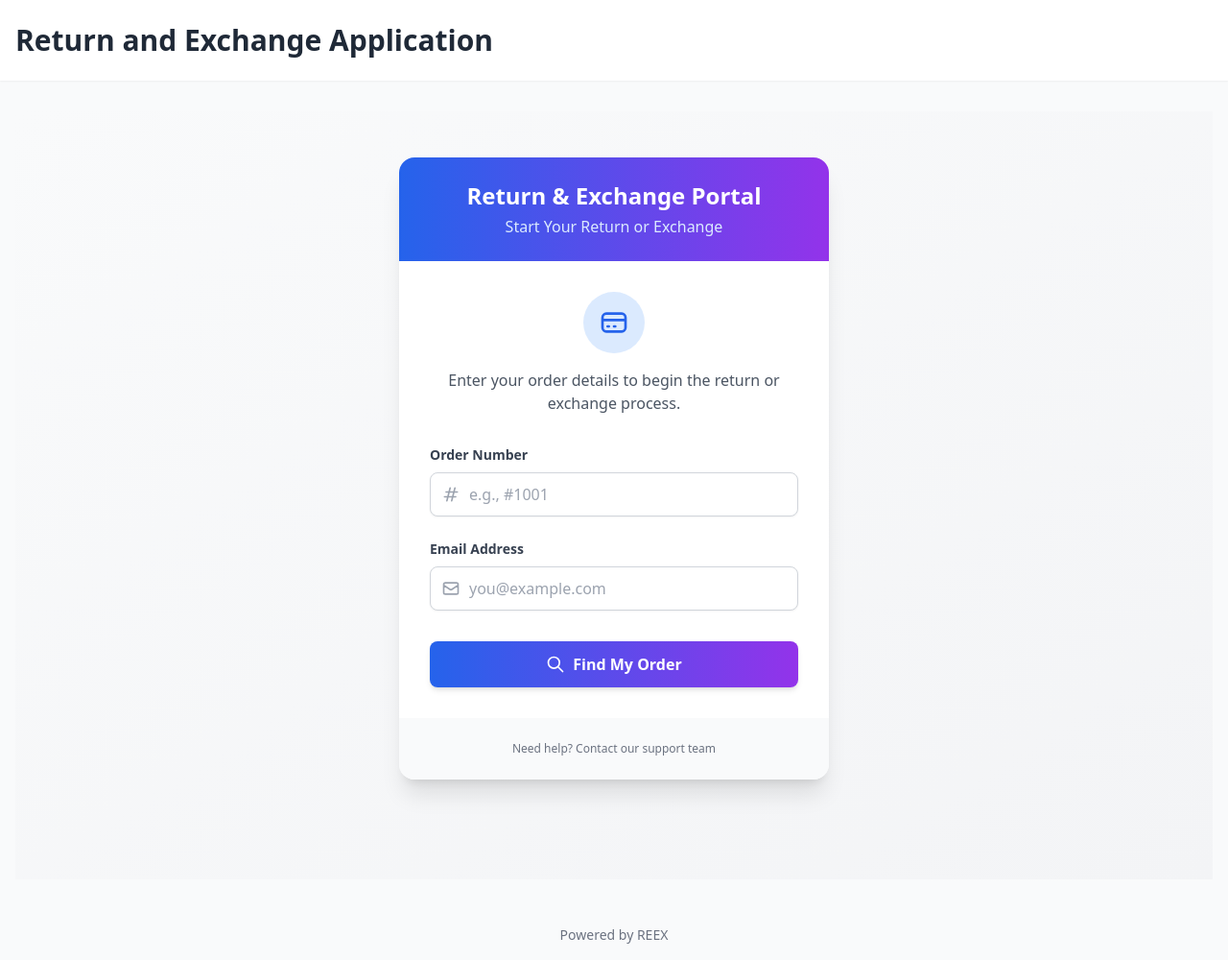
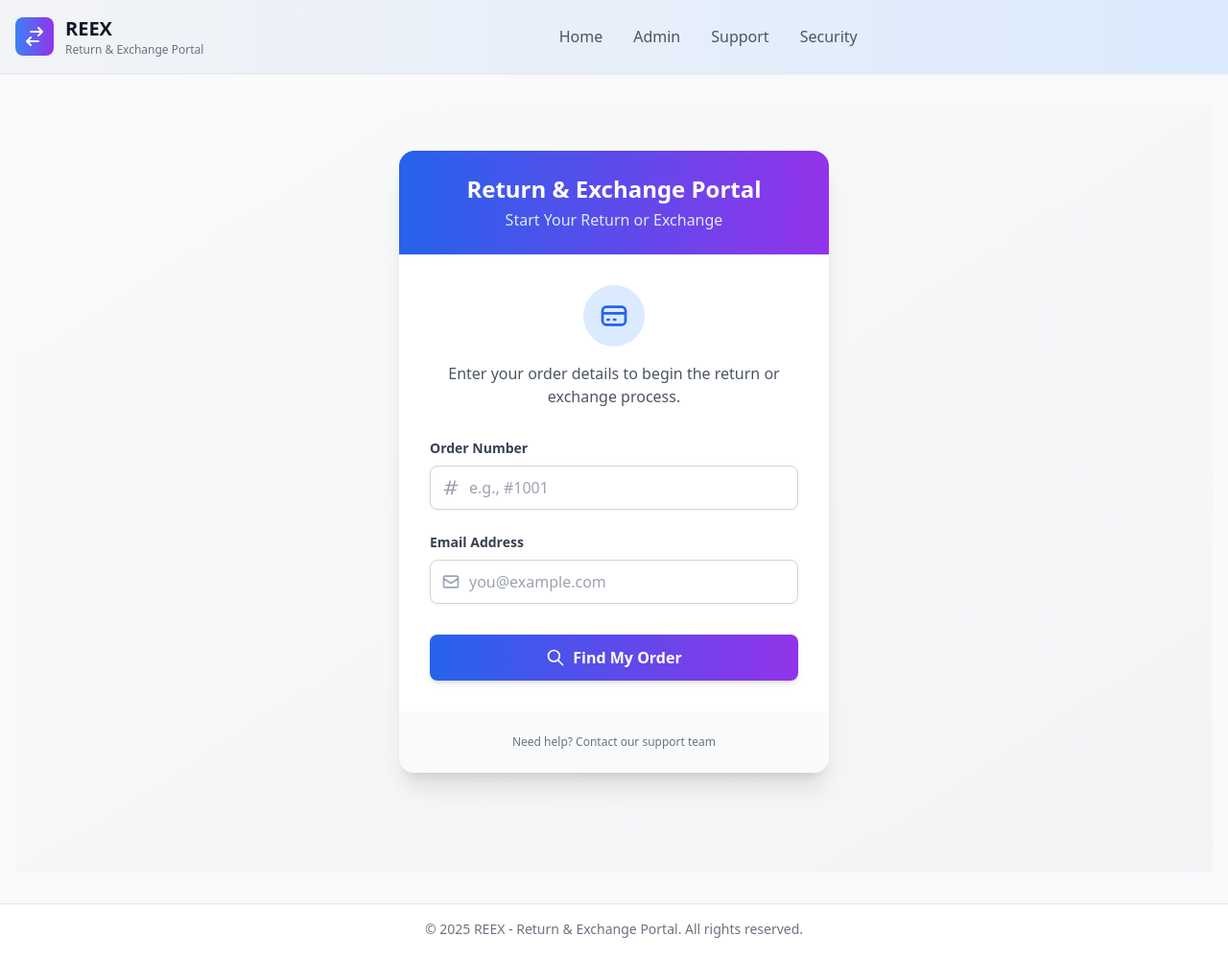
Before and after one commit to sreeramveeramony/returnAndExchangeApp, a Vue app in the folder frontend/: page / in a window 1280 px wide. Shown: the whole page at 96% size. Built offline with nearby package versions, Linux system fonts and the light colour scheme.

Commit message:
added styling

```diff
--- a/frontend/src/App.vue
+++ b/frontend/src/App.vue
@@ -1,17 +1,57 @@
 <template>
   <div id="app" class="bg-gray-50 min-h-screen">
-    <header class="bg-white shadow-sm">
-      <div class="container mx-auto px-4 py-6">
-        <h1 class="text-3xl font-bold text-gray-800">
-          Return and Exchange Application
-        </h1>
+    <header class="bg-gradient-to-r from-gray-100 to-blue-100 shadow-sm border-b">
+      <div class="container mx-auto px-4 py-4">
+        <div class="flex items-center">
+          <!-- Logo and App Name -->
+          <div class="flex items-center space-x-3 flex-shrink-0">
+            <div class="bg-gradient-to-r from-blue-500 to-purple-600 p-2 rounded-lg">
+              <svg xmlns="http://www.w3.org/2000/svg" class="h-6 w-6 text-white" fill="none" viewBox="0 0 24 24" stroke="currentColor">
+                <path stroke-linecap="round" stroke-linejoin="round" stroke-width="2" d="M8 7h12m0 0l-4-4m4 4l-4 4m0 6H4m0 0l4 4m-4-4l4-4" />
+              </svg>
+            </div>
+            <div>
+              <h1 class="text-xl font-bold text-gray-900">REEX</h1>
+              <p class="text-xs text-gray-500">Return & Exchange Portal</p>
+            </div>
+          </div>
+
+          <!-- Navigation - Centered -->
+          <div class="hidden md:flex justify-center flex-grow">
+            <nav class="flex items-center space-x-2">
+              <router-link to="/" class="text-gray-600 hover:text-blue-600 font-medium transition duration-200 px-3 py-2 rounded-md">
+                Home
+              </router-link>
+              <router-link to="/admin" class="text-gray-600 hover:text-blue-600 font-medium transition duration-200 px-3 py-2 rounded-md">
+                Admin
+              </router-link>
+              <a href="#" class="text-gray-600 hover:text-blue-600 font-medium transition duration-200 px-3 py-2 rounded-md">
+                Support
+              </a>
+              <a href="#" class="text-gray-600 hover:text-blue-600 font-medium transition duration-200 px-3 py-2 rounded-md">
+                Security
+              </a>
+            </nav>
+          </div>
+
+          <!-- Mobile menu button -->
+          <div class="md:hidden flex items-center">
+            <button class="text-gray-600 focus:outline-none">
+              <svg xmlns="http://www.w3.org/2000/svg" class="h-6 w-6" fill="none" viewBox="0 0 24 24" stroke="currentColor">
+                <path stroke-linecap="round" stroke-linejoin="round" stroke-width="2" d="M4 6h16M4 12h16M4 18h16" />
+              </svg>
+            </button>
+          </div>
+        </div>
       </div>
     </header>
     <main class="container mx-auto px-4 py-8">
       <router-view />
     </main>
-    <footer class="text-center py-4 text-gray-500 text-sm">
-      Powered by REEX
+    <footer class="text-center py-4 text-gray-500 text-sm bg-white border-t">
+      <div class="container mx-auto px-4">
+        &copy; {{ new Date().getFullYear() }} REEX - Return & Exchange Portal. All rights reserved.
+      </div>
     </footer>
   </div>
 </template>
--- a/frontend/src/views/admin/AdminDashboard.vue
+++ b/frontend/src/views/admin/AdminDashboard.vue
@@ -1,7 +1,7 @@
 <template>
   <div class="flex h-screen bg-gradient-to-br from-gray-50 to-gray-100">
     <!-- Sidebar Navigation -->
-    <div class="w-64 bg-white shadow-xl border-r border-gray-200 p-5 flex flex-col">
+    <div class="w-64 bg-gradient-to-b from-gray-50 to-blue-50 shadow-xl border-r border-gray-200 p-5 flex flex-col">
       <div class="mb-8">
         <h1 class="text-2xl font-bold bg-gradient-to-r from-blue-600 to-purple-600 bg-clip-text text-transparent">
           Return Exchange
@@ -14,11 +14,25 @@
         <ul class="space-y-1">
           <li>
             <router-link
+              :to="{ name: 'AdminOrders' }"
+              :class="['w-full text-left px-4 py-3.5 text-sm font-medium rounded-xl transition-all duration-200 flex justify-between items-center',
+                       $route.name === 'AdminOrders'
+                         ? 'bg-gradient-to-r from-amber-50 to-yellow-50 text-amber-700 border-l-4 border-amber-500 shadow-sm'
+                         : 'text-gray-800 hover:bg-gray-100 hover:translate-x-1']"
+            >
+                <span class="font-medium">All Orders</span>
+                <span class="bg-amber-100 text-amber-800 text-xs font-semibold py-1 px-2.5 rounded-full min-w-[32px] text-center">
+                  {{ orderCount }}
+                </span>
+            </router-link>
+          </li>
+          <li class="mt-2">
+            <router-link
               :to="{ name: 'AdminAll' }"
               :class="['w-full text-left px-4 py-3.5 text-sm font-medium rounded-xl transition-all duration-200 flex justify-between items-center',
-                       (($route.name === 'AdminAll' || $route.name === 'AdminPending' || $route.name === 'AdminApproved' || $route.name === 'AdminRefunded' || $route.name === 'AdminRejected') && (!($route.matched[0] && ($route.matched[0].name === 'AdminReturns' || $route.matched[0].name === 'AdminExchanges')))
+                       (isActiveAllRoute)
                          ? 'bg-gradient-to-r from-blue-50 to-indigo-50 text-blue-700 border-l-4 border-blue-500 shadow-sm'
-                         : 'text-gray-700 hover:bg-gray-50 hover:translate-x-1')]"
+                         : 'text-gray-800 hover:bg-gray-100 hover:translate-x-1']"
             >
                 <span class="font-medium">All Requests</span>
                 <span class="bg-blue-100 text-blue-800 text-xs font-semibold py-1 px-2.5 rounded-full min-w-[32px] text-center">
@@ -32,7 +46,7 @@
               :class="['w-full text-left px-4 py-3.5 text-sm font-medium rounded-xl transition-all duration-200 flex justify-between items-center',
                        ($route.matched[0] && $route.matched[0].name === 'AdminReturns')
                          ? 'bg-gradient-to-r from-green-50 to-emerald-50 text-green-700 border-l-4 border-green-500 shadow-sm'
-                         : 'text-gray-700 hover:bg-gray-50 hover:translate-x-1']"
+                         : 'text-gray-800 hover:bg-gray-100 hover:translate-x-1']"
             >
                 <span class="font-medium">Returns</span>
                 <span class="bg-green-100 text-green-800 text-xs font-semibold py-1 px-2.5 rounded-full min-w-[32px] text-center">
@@ -46,25 +60,11 @@
               :class="['w-full text-left px-4 py-3.5 text-sm font-medium rounded-xl transition-all duration-200 flex justify-between items-center',
                        ($route.matched[0] && $route.matched[0].name === 'AdminExchanges')
                          ? 'bg-gradient-to-r from-purple-50 to-violet-50 text-purple-700 border-l-4 border-purple-500 shadow-sm'
-                         : 'text-gray-700 hover:bg-gray-50 hover:translate-x-1']"
+                         : 'text-gray-800 hover:bg-gray-100 hover:translate-x-1']"
             >
                 <span class="font-medium">Exchanges</span>
                 <span class="bg-purple-100 text-purple-800 text-xs font-semibold py-1 px-2.5 rounded-full min-w-[32px] text-center">
                   {{ getRequestsByType('Exchange').length }}
-                </span>
-            </router-link>
-          </li>
-          <li class="mt-2">
-            <router-link
-              :to="{ name: 'AdminOrders' }"
-              :class="['w-full text-left px-4 py-3.5 text-sm font-medium rounded-xl transition-all duration-200 flex justify-between items-center',
-                       $route.name === 'AdminOrders'
-                         ? 'bg-gradient-to-r from-amber-50 to-yellow-50 text-amber-700 border-l-4 border-amber-500 shadow-sm'
-                         : 'text-gray-700 hover:bg-gray-50 hover:translate-x-1']"
-            >
-                <span class="font-medium">All Orders</span>
-                <span class="bg-amber-100 text-amber-800 text-xs font-semibold py-1 px-2.5 rounded-full min-w-[32px] text-center">
-                  {{ orderCount }}
                 </span>
             </router-link>
           </li>
@@ -73,9 +73,9 @@
 
       <!-- Navigation Section Only -->
       <div class="mt-auto pt-6 border-t border-gray-200">
-        <div class="flex items-center space-x-3 p-3 bg-gray-50 rounded-lg">
+        <div class="flex items-center space-x-3 p-3 bg-white bg-opacity-75 rounded-lg">
           <div class="w-2 h-2 bg-green-500 rounded-full animate-pulse"></div>
-          <span class="text-xs text-gray-600">Live Status</span>
+          <span class="text-xs text-gray-700">Live Status</span>
         </div>
       </div>
     </div>
@@ -93,8 +93,9 @@
         <!-- Top section with title, counts, and sync button -->
         <div class="flex flex-col sm:flex-row sm:items-center sm:justify-between gap-4 mb-8">
           <div>
-            <h2 class="text-2xl font-bold text-gray-900">
+            <h2 class="text-2xl font-bold text-gray-900 relative pb-3">
               {{ requestType === 'all' ? 'All Requests' : requestType + ' Requests' }}
+              <span class="absolute bottom-0 left-0 w-16 h-0.5 bg-gradient-to-r from-blue-500 to-purple-500"></span>
             </h2>
             <p class="text-gray-600 text-sm">Manage and process return and exchange requests</p>
           </div>
@@ -215,6 +216,15 @@ export default {
       }
       return 'all'; // Default to all for AdminAll route and status routes under all
     },
+
+    isActiveAllRoute() {
+      return ((this.$route.name === 'AdminAll' || this.$route.name === 'AdminPending' ||
+               this.$route.name === 'AdminApproved' || this.$route.name === 'AdminRefunded' ||
+               this.$route.name === 'AdminRejected') &&
+              (!(this.$route.matched[0] && (this.$route.matched[0].name === 'AdminReturns' ||
+               this.$route.matched[0].name === 'AdminExchanges'))));
+    },
+
     // Filter requests by date and type
     // Filter requests by date and type
     filteredRequestsByDate() {
```
Also changed, not shown: frontend/src/components/StatusTabs.vue (line endings or trailing spaces).
